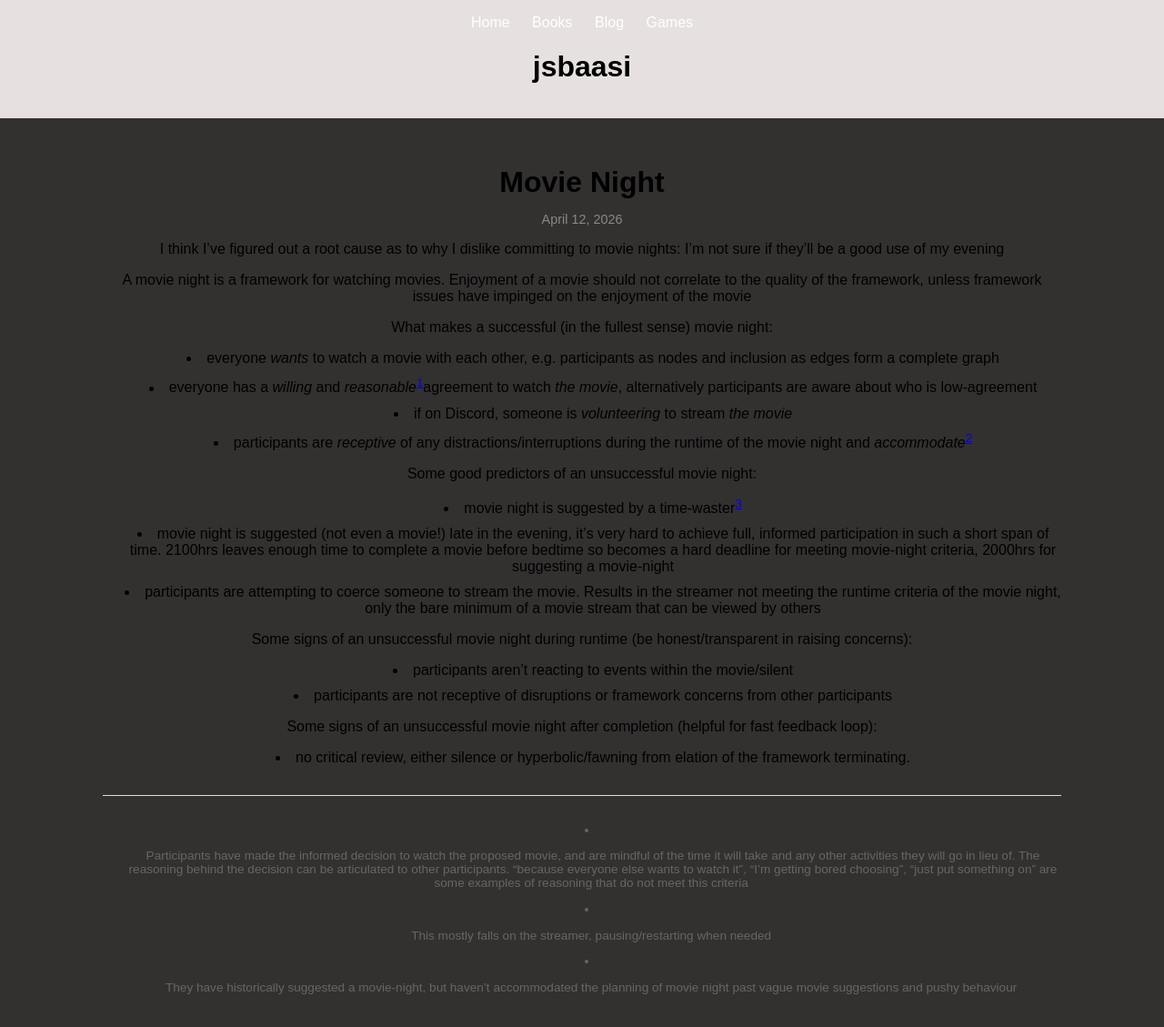
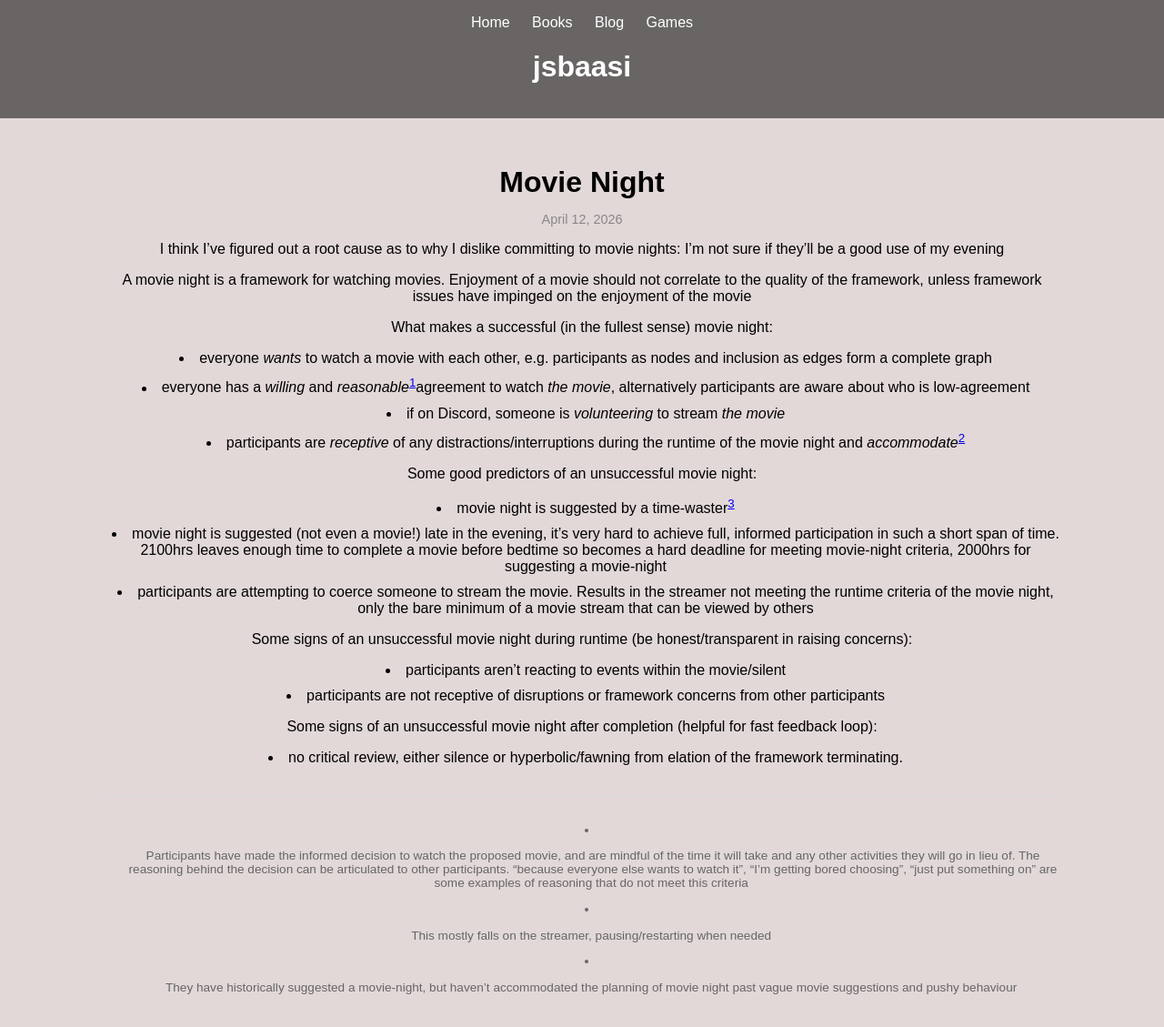
Before and after one commit to jsbaasi/jsbaasi.github.io, a Jekyll site: the page built from _posts/2026-04-12-movie-night.md, in a window 1280 px wide. Shown: the whole page at 91% size. Built offline with Jekyll 4.4.1, drawn with Linux system fonts in a browser that asks for light colours.

Commit message:
reverting

```diff
--- a/_layouts/post.html
+++ b/_layouts/post.html
@@ -4,7 +4,7 @@ layout: default
 
 <style>
   .post-content ul, .post-content ol {
-    padding-left: 1.5rem;
+    padding-left: 0.5rem;
     margin-bottom: 1rem;
   }
   .post-content li {
--- a/style.css
+++ b/style.css
@@ -2,11 +2,11 @@ body {
     font-family: Arial, sans-serif;
     margin: 0;
     padding: 0;
-    background-color: #333030;
+    background-color: #e2d8d8;
   }
   header {
-    background-color: #e6e0e0;
-    color: rgb(0, 0, 0);
+    background-color: #696565;
+    color: rgb(255, 255, 255);
     padding: 1em;
     text-align: center;
   }
```
